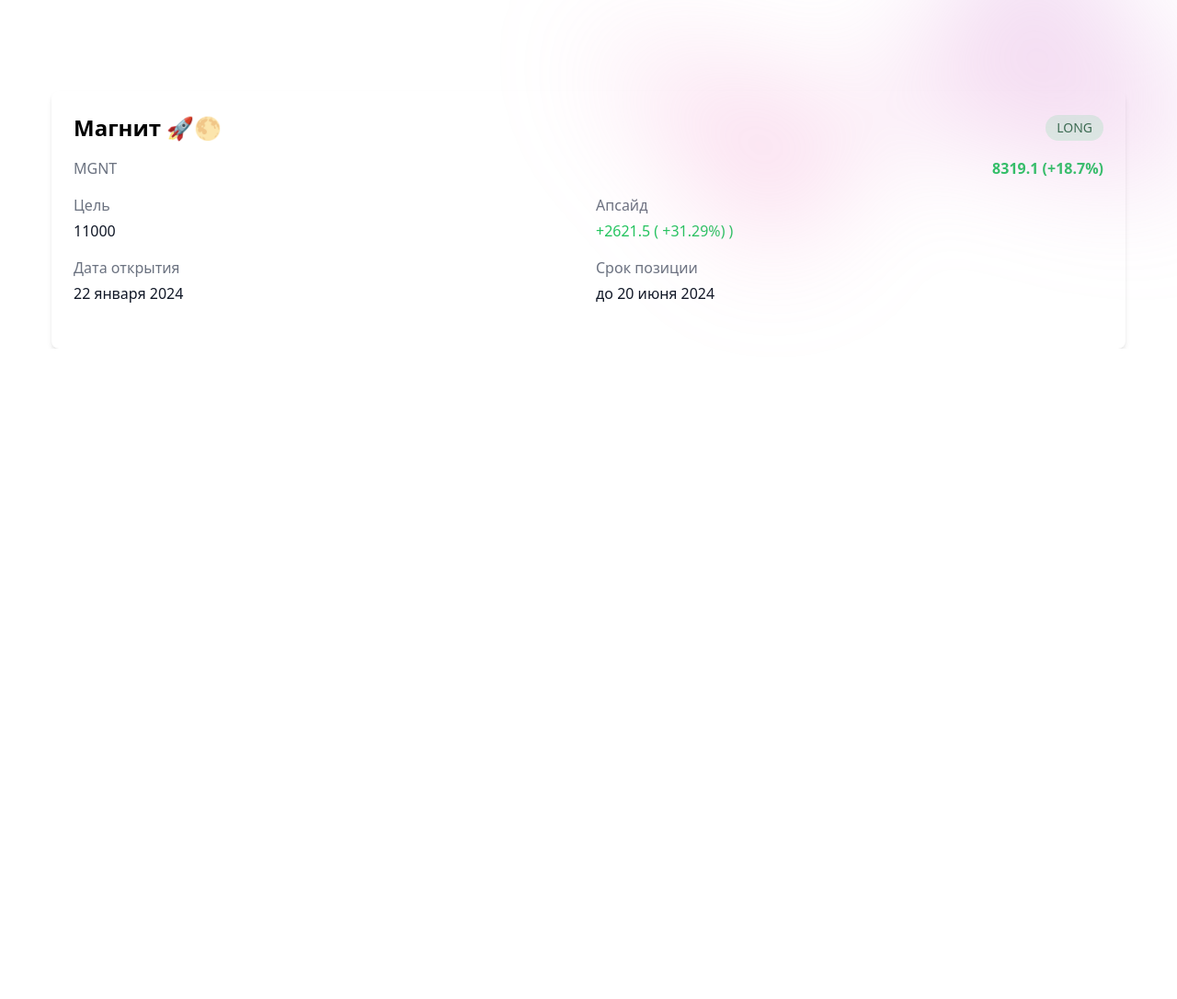
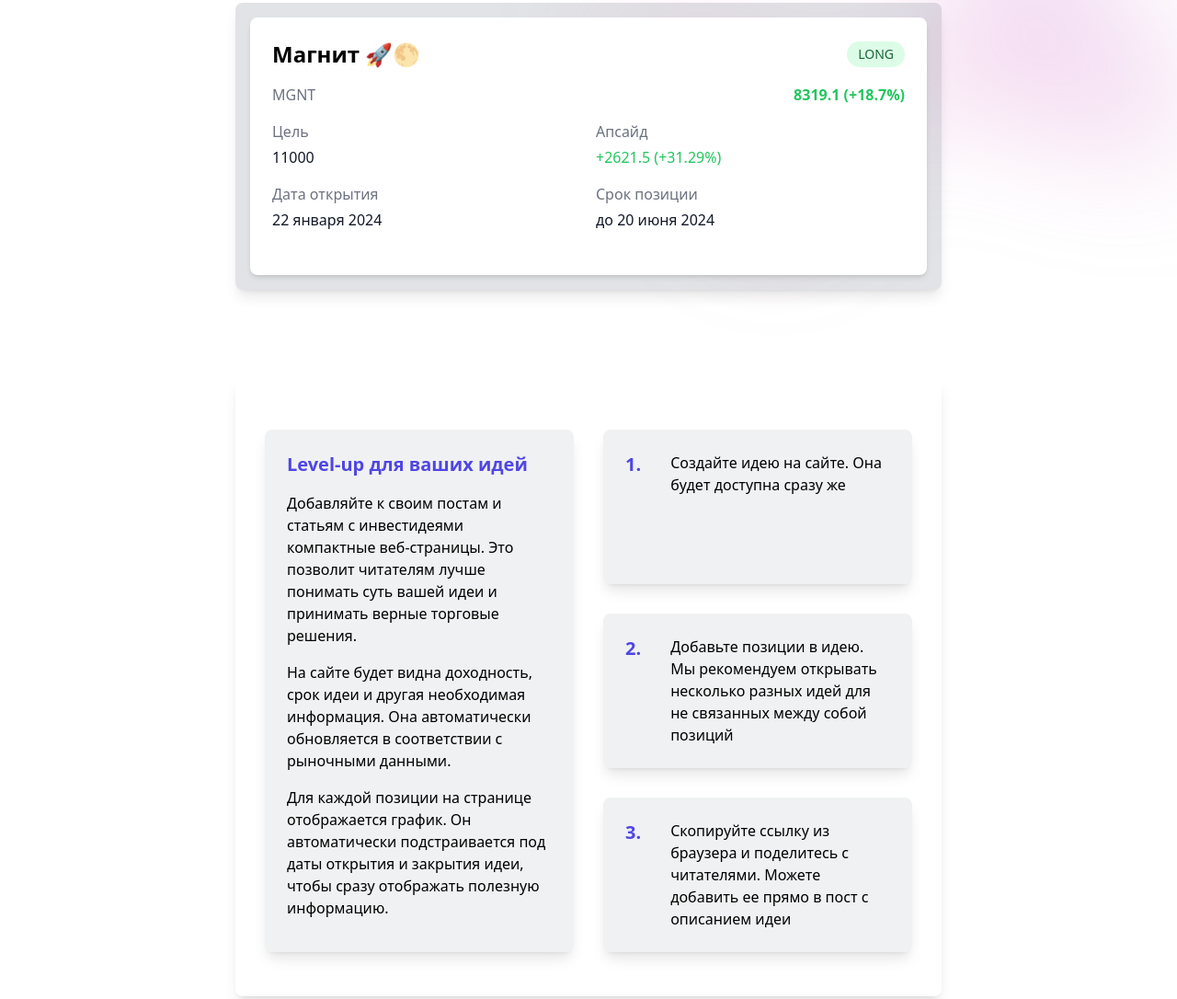
Before and after one commit to kozlov-ma/changemedaddy, a website: page web/template/landing.html in a window 1280 px wide. Shown: the part 741-1827 px from the top of the page at 92% size. Before the commit the page ends 1120 px from the top, so only its background shows below. Drawn offline with nearby package versions, Linux system fonts and the light colour scheme; a script that the page names is missing; files whose address does not match are found by name.

Commit message:
landing 50%

```diff
--- a/web/template/landing.html
+++ b/web/template/landing.html
@@ -9,8 +9,39 @@
     <script src="/static/dist/bundle.js"></script>
   </head>
 
-  <body>
-    <div class="bg-white">
+  <body class="flex flex-row justify-center">
+    <div
+      class="max-w-3xl mb-40 flex flex-col sm:gap-10 md:gap-24 lg:gap-24 gap-10 mx-12"
+    >
+      <div
+        class="absolute inset-x-0 top-[calc(100%-13rem)] -z-10 transform-gpu overflow-hidden blur-3xl sm:top-[calc(100%-30rem)]"
+        aria-hidden="true"
+      >
+        <div
+          class="relative left-[calc(50%+3rem)] aspect-[1155/678] w-[36.125rem] -translate-x-1/2 bg-gradient-to-tr from-[#ff80b5] to-[#9089fc] opacity-30 sm:left-[calc(50%+36rem)] sm:w-[72.1875rem]"
+          style="
+            clip-path: polygon(
+              74.1% 44.1%,
+              100% 61.6%,
+              97.5% 26.9%,
+              85.5% 0.1%,
+              80.7% 2%,
+              72.5% 32.5%,
+              60.2% 62.4%,
+              52.4% 68.1%,
+              47.5% 58.3%,
+              45.2% 34.5%,
+              27.5% 76.7%,
+              0.1% 64.9%,
+              17.9% 100%,
+              27.6% 76.8%,
+              76.1% 97.7%,
+              74.1% 44.1%
+            );
+          "
+        ></div>
+      </div>
+      <div class="bg-white pb-12">
         <div class="relative isolate px-6 pt-14 lg:px-8">
           <div
             class="absolute inset-x-0 -top-40 -z-10 transform-gpu overflow-hidden blur-3xl sm:-top-80"
@@ -40,7 +71,7 @@
               "
             ></div>
           </div>
-        <div class="mx-auto max-w-2xl py-32 sm:py-32 lg:py-56">
+          <div class="mx-auto max-w-2xl pt-32 sm:pt-32 lg:pt-56">
             <div class="hidden sm:mb-8 sm:flex sm:justify-center"></div>
             <div class="text-center">
               <h1
@@ -58,50 +89,24 @@
                   class="rounded-md bg-indigo-600 px-3.5 py-2.5 text-sm font-semibold text-white shadow-sm hover:bg-indigo-500 focus-visible:outline focus-visible:outline-2 focus-visible:outline-offset-2 focus-visible:outline-indigo-600"
                   >Связаться с нами</a
                 >
-              <a href="#" class="text-sm font-semibold leading-6 text-gray-900"
+                <a
+                  href="#"
+                  class="text-sm font-semibold leading-6 text-gray-900"
                   >Узнать больше <span aria-hidden="true">→</span></a
                 >
               </div>
             </div>
           </div>
-        <div
-          class="absolute inset-x-0 top-[calc(100%-13rem)] -z-10 transform-gpu overflow-hidden blur-3xl sm:top-[calc(100%-30rem)]"
-          aria-hidden="true"
-        >
-          <div
-            class="relative left-[calc(50%+3rem)] aspect-[1155/678] w-[36.125rem] -translate-x-1/2 bg-gradient-to-tr from-[#ff80b5] to-[#9089fc] opacity-30 sm:left-[calc(50%+36rem)] sm:w-[72.1875rem]"
-            style="
-              clip-path: polygon(
-                74.1% 44.1%,
-                100% 61.6%,
-                97.5% 26.9%,
-                85.5% 0.1%,
-                80.7% 2%,
-                72.5% 32.5%,
-                60.2% 62.4%,
-                52.4% 68.1%,
-                47.5% 58.3%,
-                45.2% 34.5%,
-                27.5% 76.7%,
-                0.1% 64.9%,
-                17.9% 100%,
-                27.6% 76.8%,
-                76.1% 97.7%,
-                74.1% 44.1%
-              );
-            "
-          ></div>
-        </div>
         </div>
       </div>
 
-    <div>
-      <div class="w-full px-4">
-        <div class="px-24 sm:px-6">
+      <div class="bg-gray-500 bg-opacity-20 rounded-lg shadow-lg">
+        <div class="w-full p-4">
+          <div class="">
             <div class="position">
               <div class="flex flex-col">
-              <div class="mt-4 flex-1 flex items-center justify-center">
-                <div class="w-full px-4">
+                <div class="flex-1 flex items-center justify-center">
+                  <div class="w-full">
                     <div class="bg-white rounded-lg shadow-md p-6">
                       <div class="flex items-center justify-between mb-4">
                         <h2 class="text-2xl font-bold">Магнит 🚀🌕</h2>
@@ -121,7 +126,7 @@
                         url="/chart-data/MGNT/from/2024-01-22/to/2024-12-12"
                       ></chart-component>
                       <div
-                      class="posinfo grid grid-cols-2 auto-rows-auto gap-4 mb-6"
+                        class="posinfo grid grid-cols-2 justify-between auto-rows-auto gap-4 mb-6"
                       >
                         <div>
                           <p class="name text-gray-500 mb-1">Цель</p>
@@ -130,7 +135,7 @@
                         <div>
                           <p class="name text-gray-500 mb-1">Апсайд</p>
                           <p class="value text-green-500 font-medium">
-                          +2621.5 ( +31.29%) )
+                            +2621.5 (+31.29%)
                           </p>
                         </div>
                         <div>
@@ -154,5 +159,96 @@
           </div>
         </div>
       </div>
+
+      <div
+        class="relative isolate px-6 pt-14 lg:px-8 shadow-lg rounded-lg hover:shadow-indigo-300 hover:transition-all hover:duration-700 duration-700"
+      >
+        <div class="pb-12">
+          <div
+            class="grid md:grid-cols-2 md:grid-rows-1 lg:grid-cols-2 lg:grid-rows-1 sm:grid-cols-1 sm:grid-rows-2 sm:gap-4 md:gap-6 lg:gap-8 gap-4"
+          >
+            <div
+              class="p-6 gap-8 bg-gray-500 bg-opacity-10 rounded-lg shadow-lg hover:shadow-indigo-300 hover:transition-all hover:duration-700 duration-700"
+            >
+              <h2 class="font-bold text-indigo-600 text-xl mb-4">
+                Level-up для ваших идей
+              </h2>
+              <div class="flex flex-col gap-4">
+                <p>
+                  Добавляйте к своим постам и статьям с инвестидеями компактные
+                  веб-страницы. Это позволит читателям лучше понимать суть вашей
+                  идеи и принимать верные торговые решения.
+                </p>
+
+                <p>
+                  На сайте будет видна доходность, срок идеи и другая
+                  необходимая информация. Она автоматически обновляется в
+                  соответствии с рыночными данными.
+                </p>
+
+                <p>
+                  Для каждой позиции на странице отображается график. Он
+                  автоматически подстраивается под даты открытия и закрытия
+                  идеи, чтобы сразу отображать полезную информацию.
+                </p>
+              </div>
+            </div>
+            <div
+              class="grid grid-rows-3 justify-between sm:gap-4 md:gap-6 lg:gap-8 gap-4"
+            >
+              <div
+                class="p-6 flex flex-row gap-8 bg-gray-500 bg-opacity-10 rounded-lg shadow-lg hover:shadow-indigo-300 hover:transition-all hover:duration-700 duration-700"
+              >
+                <h2 class="font-bold text-indigo-600 text-xl">1.</h2>
+                <span>Создайте идею на сайте. Она будет доступна сразу же</span>
+              </div>
+              <div
+                class="p-6 flex flex-row gap-8 bg-gray-500 bg-opacity-10 rounded-lg shadow-lg hover:shadow-indigo-300 hover:transition-all hover:duration-700 duration-700"
+              >
+                <h2 class="font-bold text-indigo-600 text-xl">2.</h2>
+                <span
+                  >Добавьте позиции в идею. Мы рекомендуем открывать несколько
+                  разных идей для не связанных между собой позиций</span
+                >
+              </div>
+              <div
+                class="p-6 flex flex-row gap-8 bg-gray-500 bg-opacity-10 rounded-lg shadow-lg hover:shadow-indigo-300 hover:transition-all hover:duration-700 duration-700"
+              >
+                <h2 class="font-bold text-indigo-600 text-xl">3.</h2>
+                <span
+                  >Скопируйте ссылку из браузера и поделитесь с читателями.
+                  Можете добавить ее прямо в пост с описанием идеи</span
+                >
+              </div>
+            </div>
+          </div>
+        </div>
+      </div>
+
+      <div
+        class="relative isolate px-6 pt-14 lg:px-8 shadow-lg rounded-lg hover:shadow-indigo-300 hover:transition-all hover:duration-700 duration-700"
+      >
+        <div class="mt-12 pb-12">
+          <div class="text-center">
+            <h2
+              class="text-2xl font-bold tracking-tight text-gray-900 sm:text-4xl"
+            >
+              Сделайте свои инвестидеи лучше. Уже сегодня.
+            </h2>
+            <p class="mt-6 text-lg leading-8 text-gray-600">
+              Обратитесь к нам, и ваши пользователи получат более простые,
+              красивые и понятные инвестидеи уже сегодня.
+            </p>
+            <div class="mt-10 flex items-center justify-center gap-x-6">
+              <a
+                href="/contactus"
+                class="rounded-md bg-indigo-600 px-3.5 py-2.5 text-sm font-semibold text-white shadow-sm hover:bg-indigo-500 focus-visible:outline focus-visible:outline-2 focus-visible:outline-offset-2 focus-visible:outline-indigo-600"
+                >Связаться с нами</a
+              >
+            </div>
+          </div>
+        </div>
+      </div>
+    </div>
   </body>
 </html>
```
Lines whose indentation alone changed are shown as unchanged.
